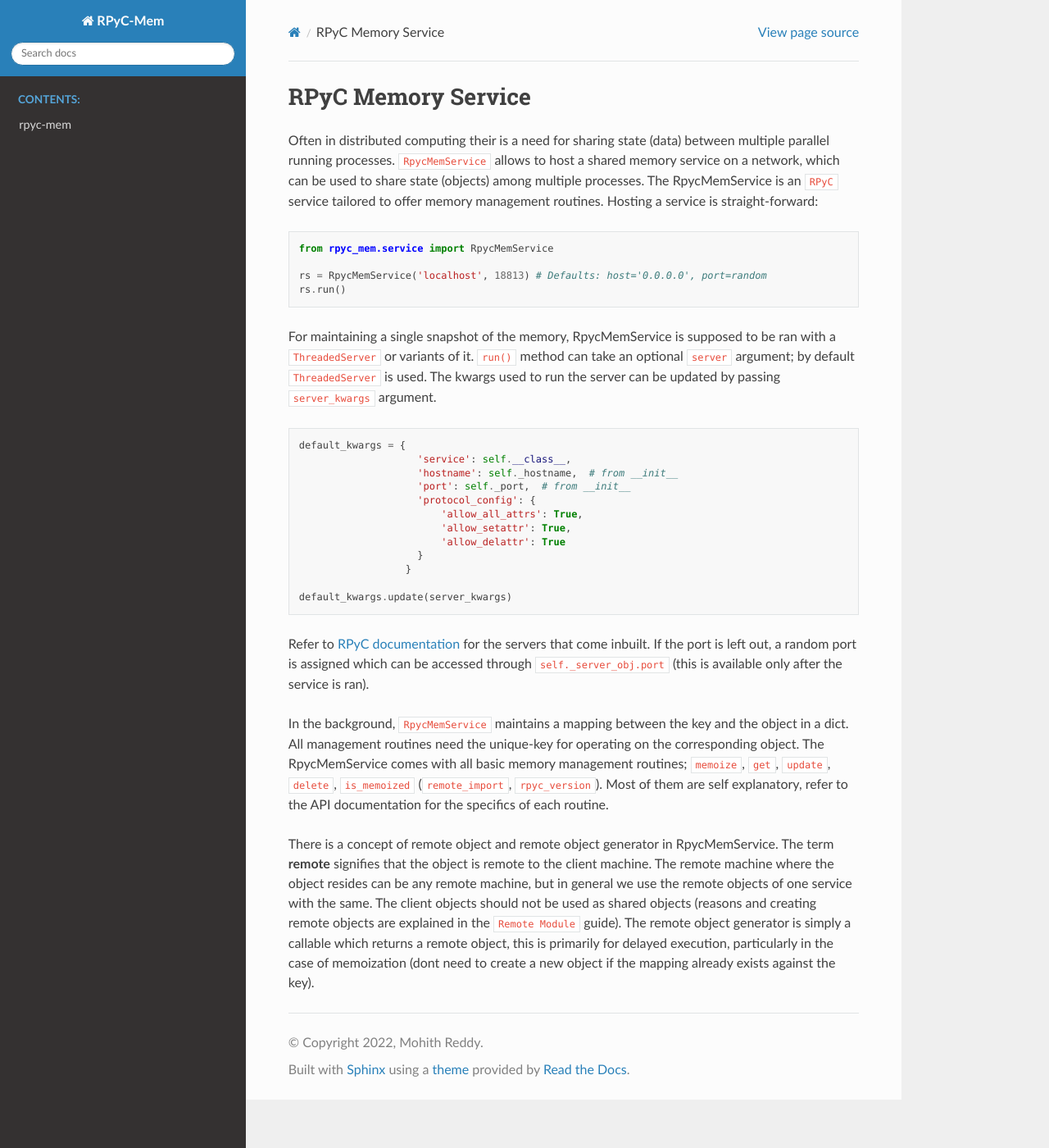
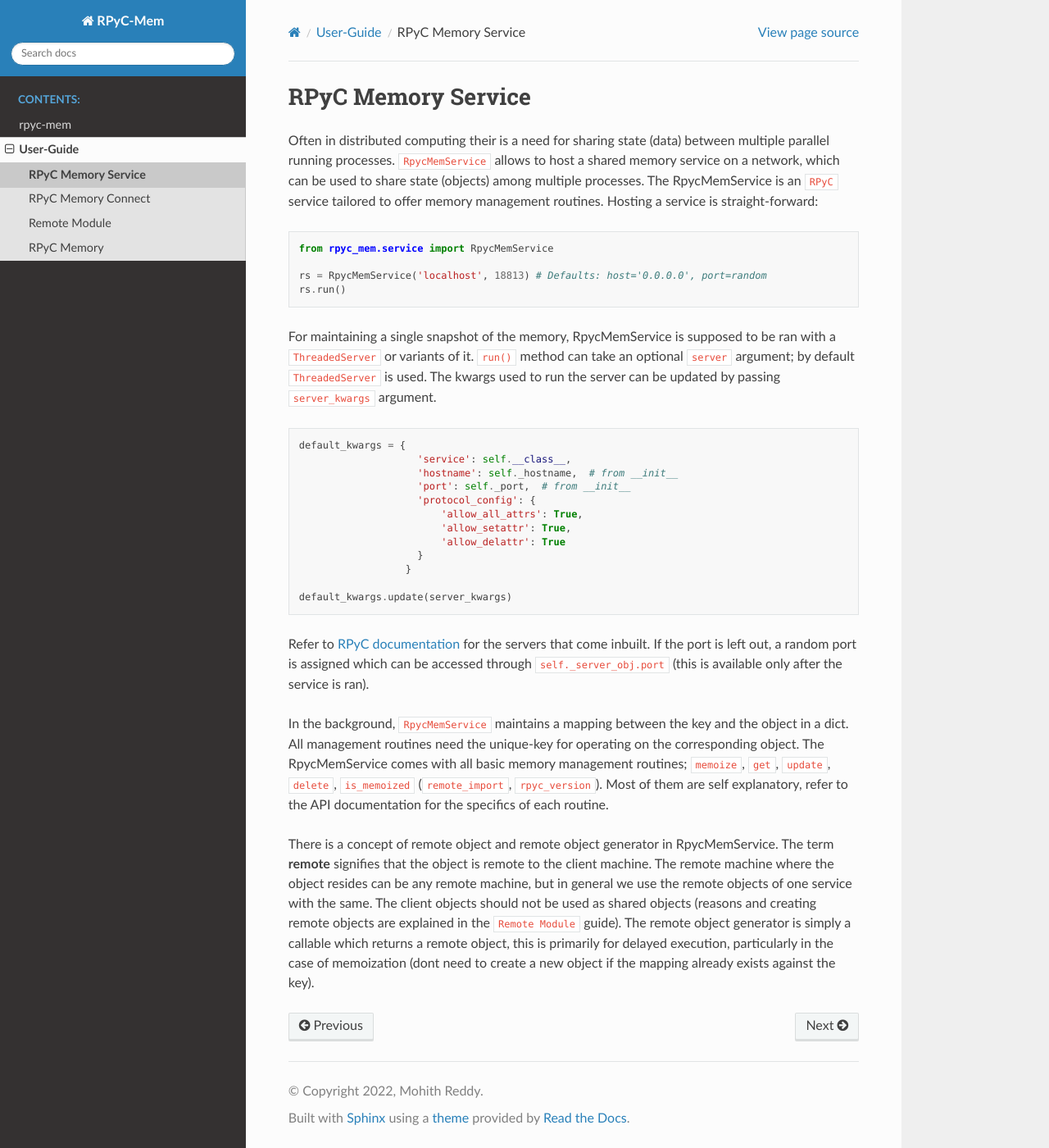
Before and after one commit to m0hithreddy/rpyc-mem, a Sphinx documentation site: the page built from docs/user_guide/mem_service_guide.rst, in a window 1280 px wide and 1400 px high. Shown: the whole window at 82% size. Built offline with Sphinx 7.4.7 and the Read the Docs theme 2.0.0, drawn with Linux system fonts in a browser that asks for light colours.

Commit message:
Add user guide to documentation

```diff
--- a/docs/index.rst
+++ b/docs/index.rst
@@ -11,6 +11,7 @@ Welcome to RPyC-Mem's documentation!
    :caption: Contents:
 
    api/modules
+   user_guide/user_guide
 
 
 Indices and tables
--- /dev/null
+++ b/docs/user_guide/user_guide.rst
@@ -0,0 +1,10 @@
+User-Guide
+===========
+
+.. toctree::
+   :maxdepth: 1
+
+   mem_service_guide
+   mem_connect_guide
+   remote_module_guide
+   mem_object_guide
```
